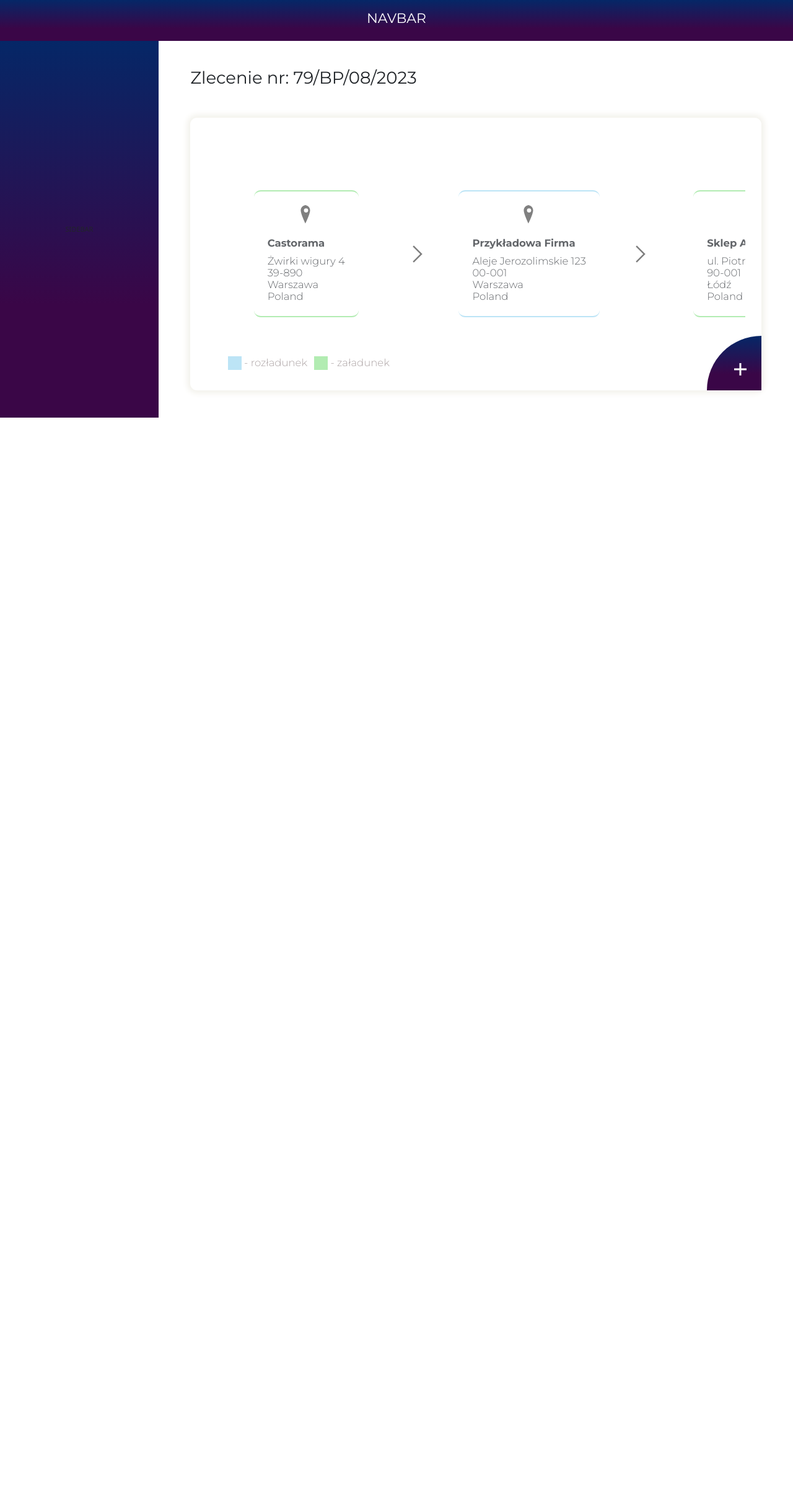
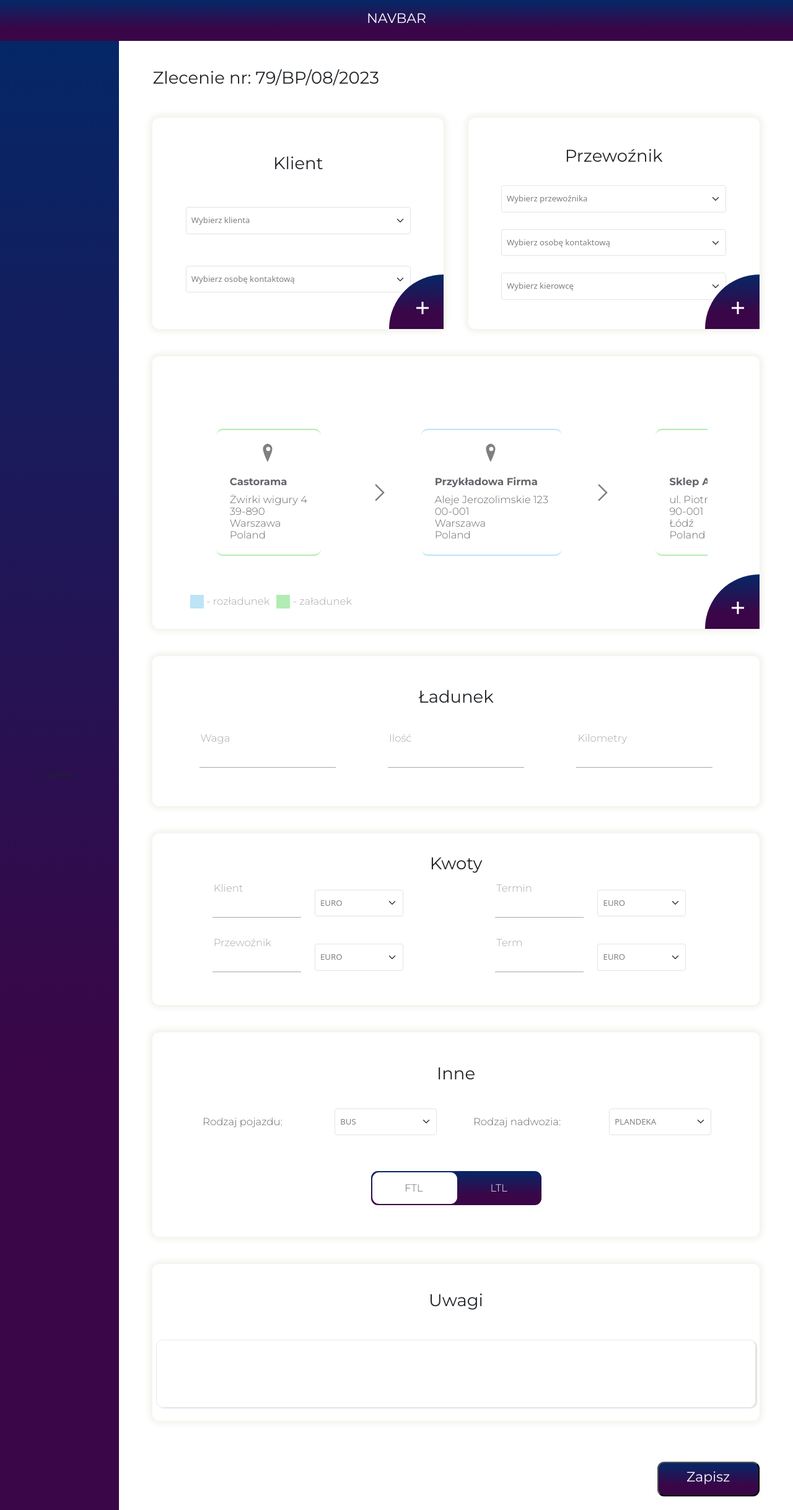
Before and after one commit to wiewiex/sped-app, a Next.js app: page / in a window 1280 px wide. Shown: the whole page at 62% size. Before the commit the page ends 800 px from the top, so only its background shows below. Built offline with nearby package versions, Linux system fonts and the light colour scheme.

Commit message:
responisivity

```diff
--- a/src/components/controllers/Home/Addresses/Addresses.tsx
+++ b/src/components/controllers/Home/Addresses/Addresses.tsx
@@ -25,7 +25,7 @@ export default function Addresses() {
           flex={1}
           alignItems="stretch"
           mobileFlexDirection="row"
-          mobileJustifyContent="space-around"
+          mobileJustifyContent="space-evenly"
           justifyContent="flex-start"
           style={{ overflowX: 'auto' }}
           mobilePadding="8rem 2rem"
--- a/src/components/controllers/Home/ClientAndCarrier/ClientAndCarrier.tsx
+++ b/src/components/controllers/Home/ClientAndCarrier/ClientAndCarrier.tsx
@@ -13,14 +13,15 @@ export default function ClientAndCarrier() {
       flexDirection="row"
       justifyContent="space-between"
       mobileWidth="100%"
-      mobileMinHeight="30rem"
       alignItems="stretch"
     >
       <Tile mobileWidth="100%" width="48%">
         <Container
           flex={1}
           mobileWidth="90%"
-          justifyContent="space-around"
+          mobileJustifyContent="space-around"
+          mobileMinHeight="20rem"
+          minHeight="25rem"
         >
           <H3>Klient</H3>
           <CustomSelect
@@ -46,7 +47,8 @@ export default function ClientAndCarrier() {
         <Container
           flex={1}
           mobileWidth="90%"
-          justifyContent="space-around"
+          mobileJustifyContent="space-around"
+          mobileMinHeight="20rem"
         >
           <H3>Przewoźnik</H3>
           <CustomSelect
--- a/src/components/controllers/Home/Details/Amounts.tsx
+++ b/src/components/controllers/Home/Details/Amounts.tsx
@@ -1,14 +1,15 @@
 import { H3, Text } from '@/components/views/styledTexts';
-import Tile from '../Tile';
+import Tile from '@/components/reusable/Tile';
 import { Container } from '@/components/views/styledContainers';
 import PrimaryTextInput from '@/components/reusable/PrimaryTextInput';
 import CustomSelect from '@/components/reusable/CustomSelect';
 
 export default function Amounts() {
   return (
-    <Tile mobileWidth="100%" minHeight="25rem">
+    <Tile mobileWidth="100%" minHeight="25rem" mobileMinHeight="70rem">
       <H3>Kwoty</H3>
       <Container
+        $mobileWrap
         mobileWidth="100%"
         flexDirection="row"
         justifyContent="space-around"
@@ -29,11 +30,7 @@ const Item = ({
   label: string;
   selectOptions: string[];
 }) => (
-  <Container
-    mobileFlexDirection="row"
-    mobileWidth="40rem"
-    mobileAlignItems="flex-end"
-  >
+  <Container flexDirection="row" width="40rem" mobileWidth="100%">
     <PrimaryTextInput label={label} type="number" width="13rem" />
     <Container mobilePadding="2rem">
       <CustomSelect width="13rem" options={selectOptions} />
--- a/src/components/controllers/Home/Details/Comments.tsx
+++ b/src/components/controllers/Home/Details/Comments.tsx
@@ -1,10 +1,14 @@
 import CustomTextArea from '@/components/reusable/CustomTextArea';
-import Tile from '../Tile';
+import Tile from '@/components/reusable/Tile';
 import { H3 } from '@/components/views/styledTexts';
 
 export default function Comments() {
   return (
-    <Tile mobileWidth="100%" minHeight="23rem">
+    <Tile
+      mobileWidth="100%"
+      minHeight="23rem"
+      padding="2rem 0.5rem 0 0.5rem"
+    >
       <H3>Uwagi</H3>
       <CustomTextArea />
     </Tile>
--- a/src/components/controllers/Home/Details/Load.tsx
+++ b/src/components/controllers/Home/Details/Load.tsx
@@ -1,5 +1,5 @@
-import Tile from '../Tile';
-import { H3, H4 } from '@/components/views/styledTexts';
+import Tile from '@/components/reusable/Tile';
+import { H3 } from '@/components/views/styledTexts';
 import { Container } from '@/components/views/styledContainers';
 import PrimaryTextInput from '@/components/reusable/PrimaryTextInput';
 
--- a/src/components/controllers/Home/Details/Other.tsx
+++ b/src/components/controllers/Home/Details/Other.tsx
@@ -1,4 +1,4 @@
-import Tile from '../Tile';
+import Tile from '@/components/reusable/Tile';
 import { H3, Text } from '@/components/views/styledTexts';
 import ToggleButton from '@/components/reusable/ToggleButton';
 import { Container } from '@/components/views/styledContainers';
@@ -6,9 +6,9 @@ import CustomSelect from '@/components/reusable/CustomSelect';
 
 export default function Other() {
   return (
-    <Tile mobileWidth="100%" minHeight="30rem">
+    <Tile mobileWidth="100%" mobileMinHeight="30rem">
       <H3>Inne</H3>
-      <Container flexDirection="row">
+      <Container flexDirection="row" mobileWidth="100%">
         <Item text="Rodzaj pojazdu:" selectOptions={['BUS', 'TIR']} />
         <Item
           text="Rodzaj nadwozia:"
@@ -27,7 +27,14 @@ const Item = ({
   text: string;
   selectOptions: string[];
 }) => (
-  <Container mobileFlexDirection="row" mobileWidth="40rem">
+  <Container
+    mobileFlexDirection="row"
+    width="40rem"
+    mobileWidth="100%"
+    mobileMargin="0 0 2rem 0"
+    mobileJustifyContent="space-between"
+    justifyContent="space-around"
+  >
     <Text style={{ whiteSpace: 'nowrap', margin: '0 2rem 0 0' }}>
       {text}
     </Text>
--- a/src/components/controllers/Home/Home.tsx
+++ b/src/components/controllers/Home/Home.tsx
@@ -11,12 +11,12 @@ export default function Home() {
       <Container mobilePadding="4rem 0" alignSelf="flex-start">
         <H3>Zlecenie nr: 79/BP/08/2023</H3>
       </Container>
-      {/* <ClientAndCarrier /> */}
+      <ClientAndCarrier />
       <Addresses />
-      {/* <Details /> */}
-      {/* <Container mobilePadding="2rem 0" mobileWidth="100%">
+      <Details />
+      <Container mobilePadding="2rem 0" mobileAlignSelf="flex-end">
         <PrimaryButton text="Zapisz" url="/" />
-      </Container> */}
+      </Container>
     </Container>
   );
 }
--- a/src/components/controllers/Layout/Layout.tsx
+++ b/src/components/controllers/Layout/Layout.tsx
@@ -16,10 +16,8 @@ export default function Layout() {
         justifyContent="flex-start"
         alignItems="stretch"
       >
-        <Container width="20%" backgroundColor="red">
-          {!isMobile && <Sidebar />}
-        </Container>
-        <Container flex={1} mobileWidth="100%" width="auto">
+        <Container width="15%">{!isMobile && <Sidebar />}</Container>
+        <Container width="85%" mobileWidth="100%">
           <Main />
         </Container>
       </Container>
--- a/src/components/reusable/PrimaryButton.tsx
+++ b/src/components/reusable/PrimaryButton.tsx
@@ -1,23 +1,13 @@
-import Link from 'next/link';
 import { H4 } from '../views/styledTexts';
-import { Container } from '../views/styledContainers';
 import { useAppTheme } from '@/utils/theme';
+import styled from 'styled-components';
 
-export default function PrimaryButton({ text, url }: IPrimaryButton) {
-  const { borderRadius, boxShadow, colors } = useAppTheme();
+export default function PrimaryButton({ text }: IPrimaryButton) {
+  const { colors } = useAppTheme();
   return (
-    <Container
-      mobileWidth="100%"
-      mobilePadding="1.5rem 0"
-      borderRadius={borderRadius}
-      boxShadow="2px 2px 2px #00000010"
-      cursor="pointer"
-      backgroundColor={colors.text}
-    >
-      <Link href={url}>
-        <H4 color={colors.mainBackground}>{text}</H4>
-      </Link>
-    </Container>
+    <PrimaryButtonContainer>
+      <H4 color={colors.mainBackground}>{text}</H4>
+    </PrimaryButtonContainer>
   );
 }
 
@@ -25,3 +15,17 @@ export interface IPrimaryButton {
   text: string;
   url: string;
 }
+
+const PrimaryButtonContainer = styled.button`
+  width: 15rem;
+  padding: 1rem 0;
+  border-radius: ${(props) => props.theme.borderRadius};
+  box-shadow: 2px 2px 2px #00000010;
+  cursor: pointer;
+  background-image: ${(props) => props.theme.backgroundGradient};
+  z-index: 2;
+  &&:active {
+    transform: scale(1.2);
+    transition: 1s;
+  }
+`;
--- a/src/components/reusable/Tile.tsx
+++ b/src/components/reusable/Tile.tsx
@@ -7,12 +7,14 @@ export default function Tile({
   mobileWidth,
   width,
   minHeight,
+  mobileMinHeight,
   padding,
 }: {
   children: ReactNode;
   width?: string;
   mobileWidth: string;
   minHeight?: string;
+  mobileMinHeight?: string;
   padding?: string;
 }) {
   const { borderRadius, boxShadow } = useAppTheme();
@@ -23,6 +25,7 @@ export default function Tile({
       borderRadius={borderRadius}
       boxShadow={boxShadow}
       minHeight={minHeight}
+      mobileMinHeight={mobileMinHeight}
       mobileJustifyContent="space-around"
       mobilePadding={padding ? padding : '3rem'}
       mobileMargin="0 0 4rem 0"
```
